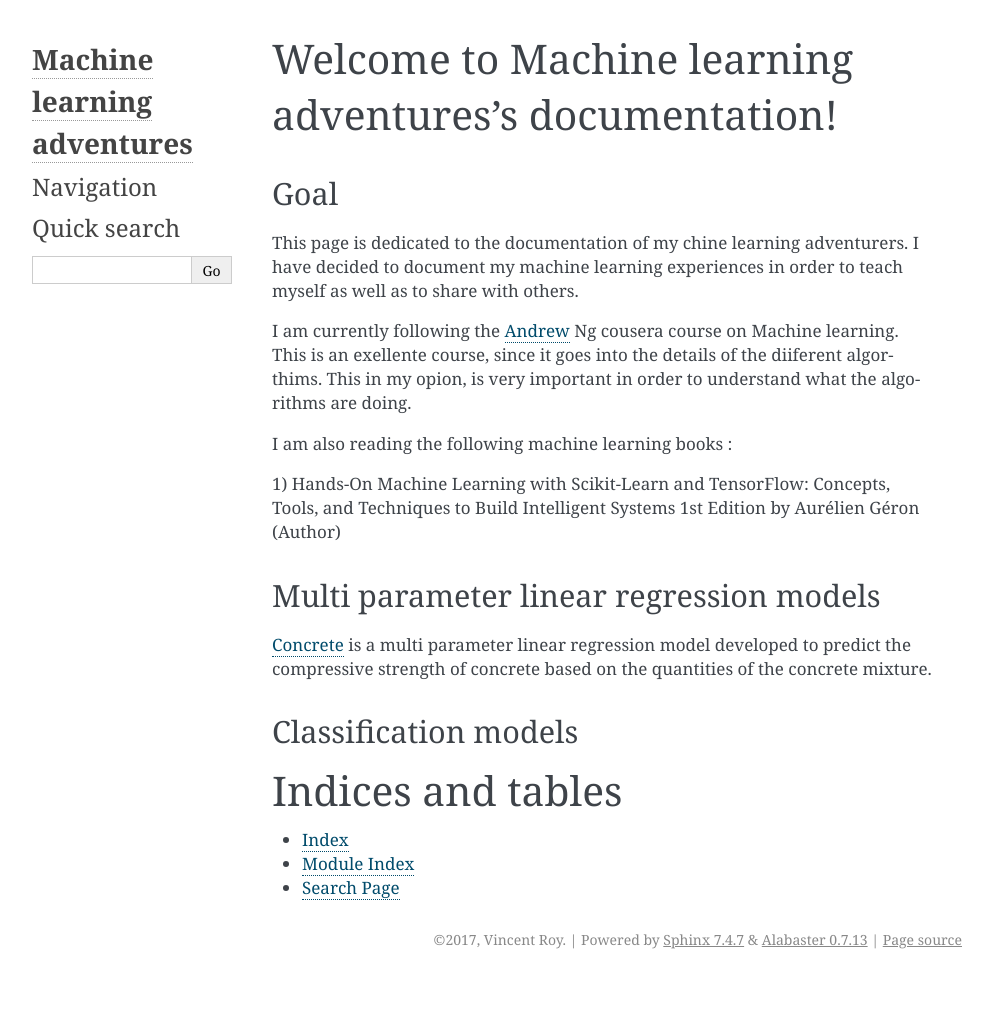
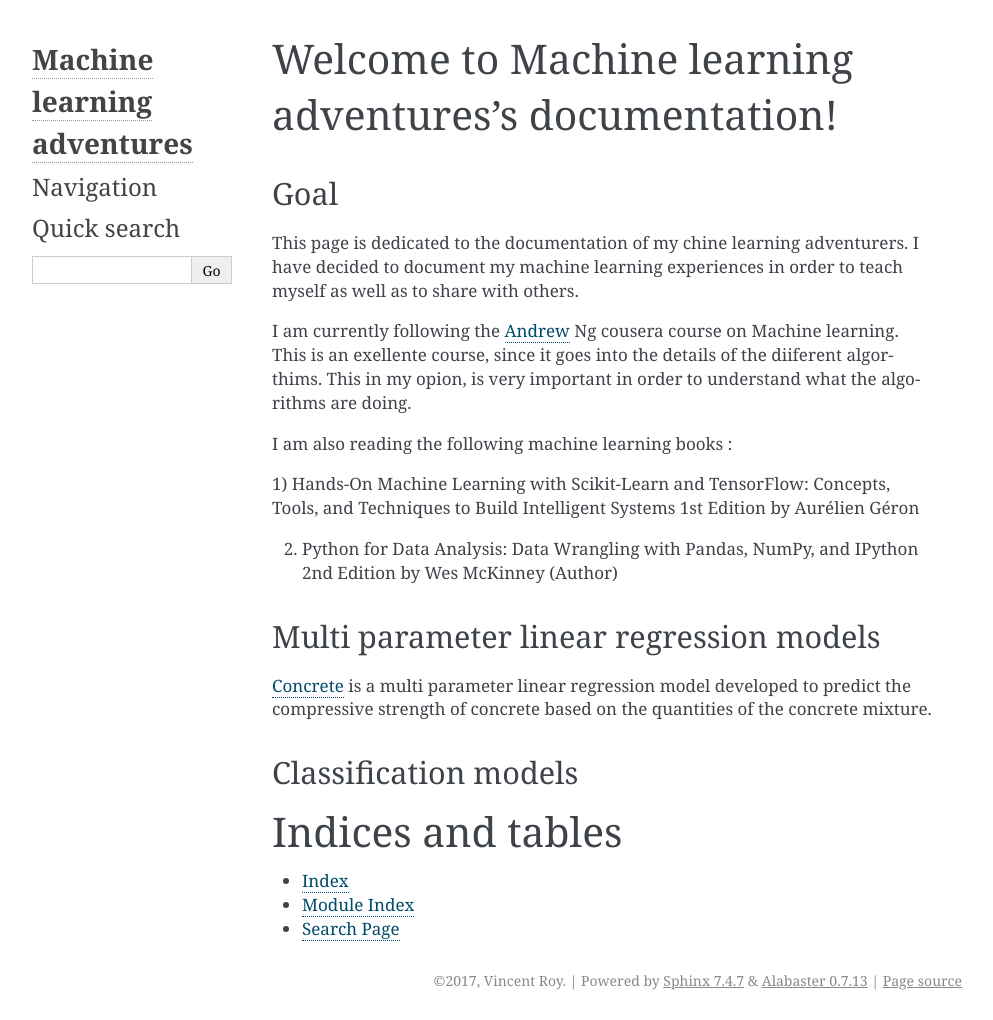
Before and after one commit to vinoroy/machineAdventures, a Sphinx documentation site: the page built from docs/index.rst, in a window 1280 px wide. Shown: the whole page, without its empty margins (148-1141 px from the left). Built offline with Sphinx 7.4.7, drawn with Linux system fonts in a browser that asks for light colours; before the commit the page ends 979 px from its top, so only the background shows below that.

Commit message:
version 17/12/31 07:49

```diff
--- a/docs/index.rst
+++ b/docs/index.rst
@@ -22,13 +22,14 @@ to document my machine learning experiences in order to teach myself as well as
 I am currently following the `Andrew`_ Ng cousera course on Machine learning. This is an exellente course, since it goes into the details
 of the diiferent algorthims. This in my opion, is very important in order to understand what the algorithms are doing.
 
-.. _Andrew: https://github.com/vinoroy/machineAdventures/blob/master/docs/concrete.ipynb
+.. _Andrew: https://fr.coursera.org/learn/machine-learning
 
 I am also reading the following machine learning books :
 
 1) Hands-On Machine Learning with Scikit-Learn and TensorFlow: Concepts, Tools, and Techniques to Build Intelligent Systems 1st Edition
-by Aurélien Géron (Author)
+by Aurélien Géron
 
+2) Python for Data Analysis: Data Wrangling with Pandas, NumPy, and IPython 2nd Edition by Wes McKinney (Author)
 
 
 
@@ -47,6 +48,9 @@ Classification models
 ---------------------
 
 
+
+
+
 Indices and tables
 ==================
 
```
Also changed, not shown: docs/concrete.ipynb, 5 other files.
